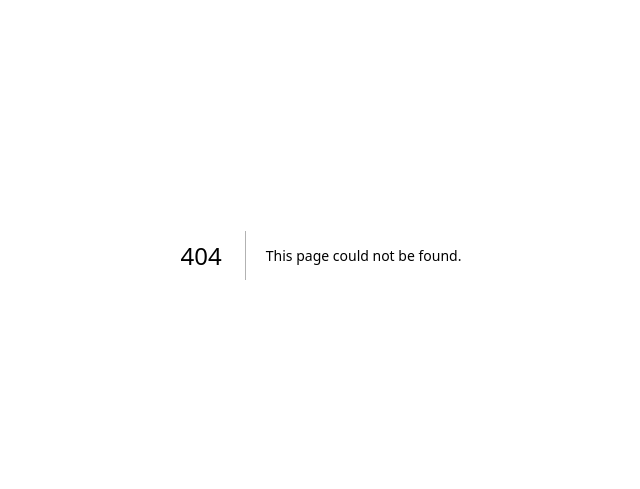
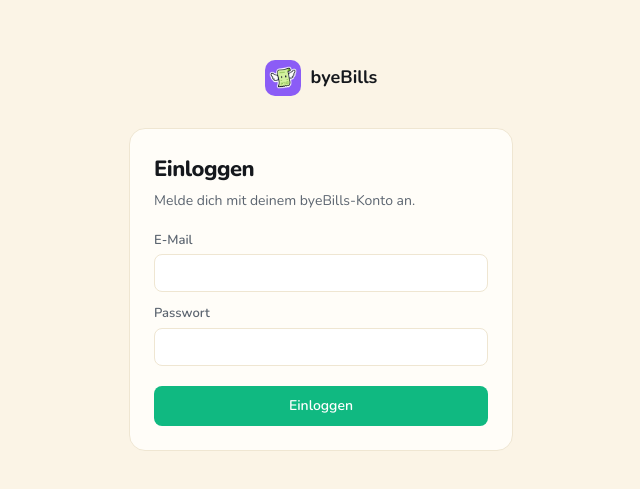
Before and after one commit to nebjor/byebills-landing, a Next.js app: page /login in a window 1280 px wide. Before the commit this address had no page. Shown: the part 145-634 px from the top of the page, without its empty margins (319-959 px from the left). Built offline with nearby package versions, Linux system fonts and the light colour scheme; no server answers.

Commit message:
Added login page

```diff
--- /dev/null
+++ b/src/app/login/page.tsx
@@ -0,0 +1,115 @@
+"use client";
+
+import { useState } from "react";
+import { useRouter } from "next/navigation";
+import Link from "next/link";
+import { createClient } from "@/lib/supabase/client";
+
+/* Warm palette — matches the landing page */
+const CREAM = "#FBF4E6";
+const CARD = "#FFFDF8";
+const INK = "#15181D";
+const MUTED = "#5C6570";
+const BORDER = "#EFE6D2";
+
+export default function LoginPage() {
+  const router = useRouter();
+  const [email, setEmail] = useState("");
+  const [password, setPassword] = useState("");
+  const [error, setError] = useState("");
+  const [loading, setLoading] = useState(false);
+
+  async function handleSubmit(e: React.FormEvent) {
+    e.preventDefault();
+    setError("");
+    setLoading(true);
+    const supabase = createClient();
+    const { error } = await supabase.auth.signInWithPassword({
+      email,
+      password,
+    });
+    if (error) {
+      setError(error.message);
+      setLoading(false);
+      return;
+    }
+    router.push("/drop");
+    router.refresh();
+  }
+
+  return (
+    <div
+      style={{ backgroundColor: CREAM, color: INK, fontFamily: "var(--font-nunito)" }}
+      className="flex min-h-screen items-center justify-center px-6"
+    >
+      <div className="w-full max-w-sm">
+        <Link href="/" className="mb-8 flex items-center justify-center gap-2.5">
+          <span
+            className="inline-flex h-9 w-9 items-center justify-center rounded-[10px]"
+            style={{ backgroundColor: "#8B5CF6" }}
+          >
+            <img src="/billie.png" alt="" className="h-7 w-7 object-contain" />
+          </span>
+          <span className="text-[18px] font-bold">byeBills</span>
+        </Link>
+
+        <form
+          onSubmit={handleSubmit}
+          className="rounded-2xl border p-6"
+          style={{ backgroundColor: CARD, borderColor: BORDER }}
+        >
+          <h1 className="mb-1 text-[22px] font-extrabold tracking-[-0.5px]">
+            Einloggen
+          </h1>
+          <p className="mb-5 text-[14px]" style={{ color: MUTED }}>
+            Melde dich mit deinem byeBills-Konto an.
+          </p>
+
+          {error && (
+            <p className="mb-4 rounded-lg bg-red-50 p-2.5 text-sm text-red-600">
+              {error}
+            </p>
+          )}
+
+          <label className="mb-3 block">
+            <span className="mb-1 block text-[13px] font-semibold" style={{ color: MUTED }}>
+              E-Mail
+            </span>
+            <input
+              type="email"
+              required
+              autoComplete="email"
+              value={email}
+              onChange={(e) => setEmail(e.target.value)}
+              className="w-full rounded-lg border px-3 py-2 text-sm outline-none focus:border-brand"
+              style={{ borderColor: BORDER, backgroundColor: "#fff", color: INK }}
+            />
+          </label>
+
+          <label className="mb-5 block">
+            <span className="mb-1 block text-[13px] font-semibold" style={{ color: MUTED }}>
+              Passwort
+            </span>
+            <input
+              type="password"
+              required
+              autoComplete="current-password"
+              value={password}
+              onChange={(e) => setPassword(e.target.value)}
+              className="w-full rounded-lg border px-3 py-2 text-sm outline-none focus:border-brand"
+              style={{ borderColor: BORDER, backgroundColor: "#fff", color: INK }}
+            />
+          </label>
+
+          <button
+            type="submit"
+            disabled={loading}
+            className="w-full rounded-lg bg-brand py-2.5 text-sm font-semibold text-white transition hover:bg-brand-hover disabled:opacity-60"
+          >
+            {loading ? "Einloggen …" : "Einloggen"}
+          </button>
+        </form>
+      </div>
+    </div>
+  );
+}
```
